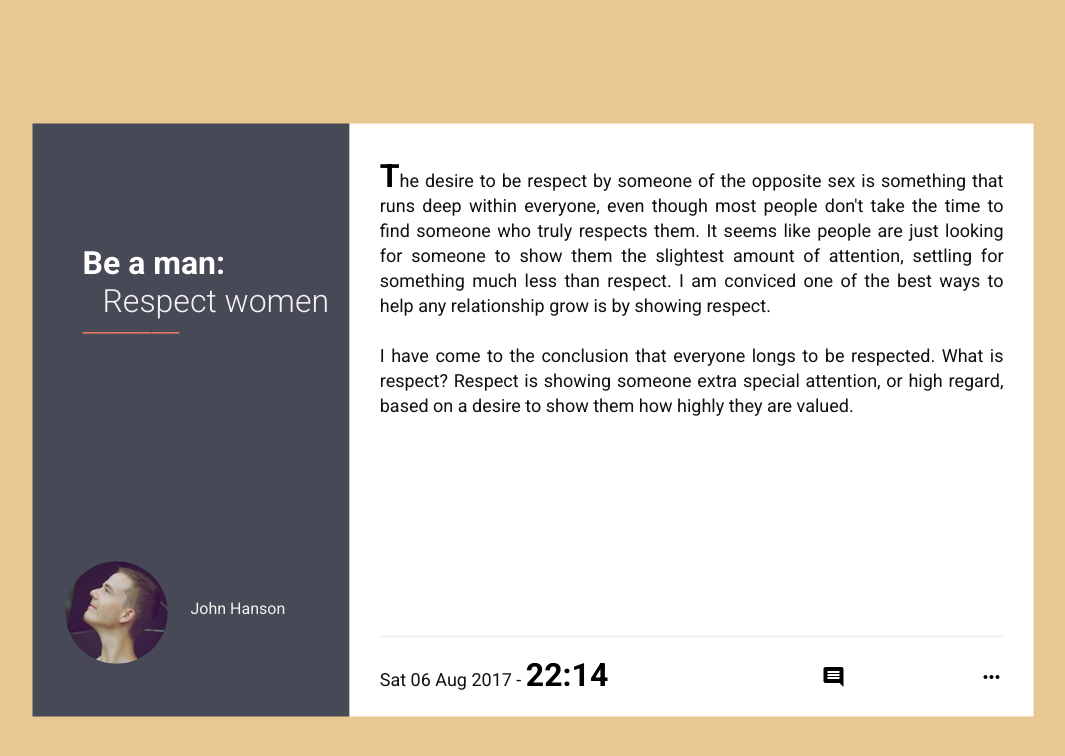
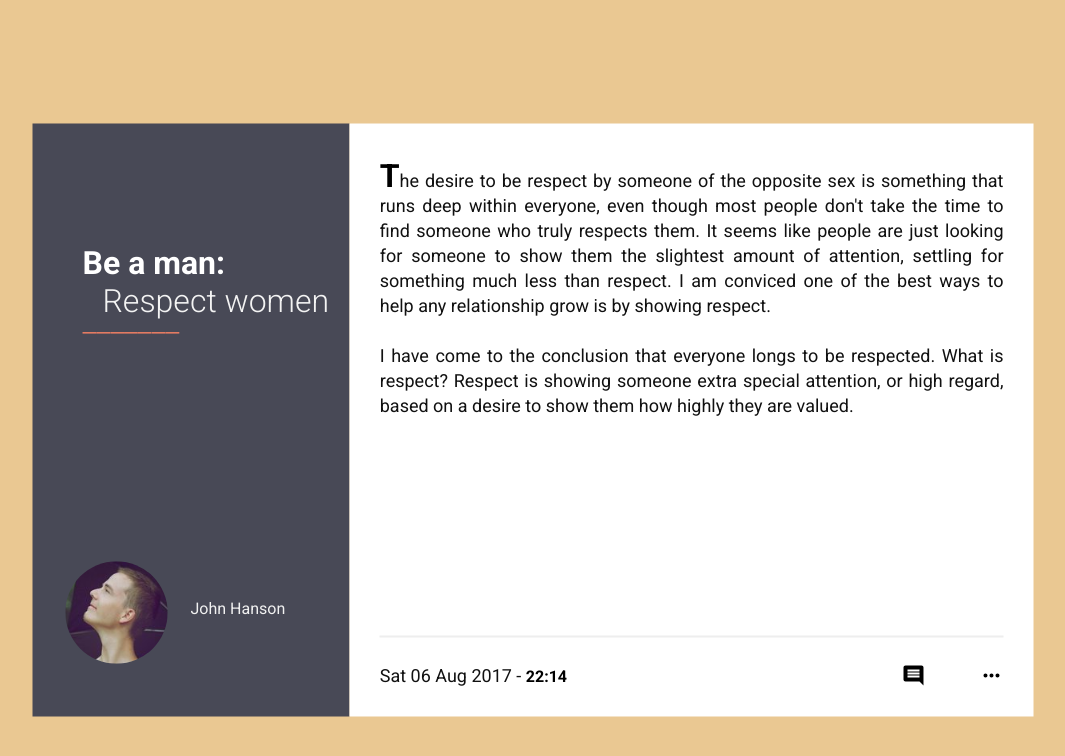
Before and after one commit to PoorlyDefinedBehaviour/frontloops, a plain HTML site: page step7/assets/index.html in a window 1280 px wide. Shown: the whole page, without its empty margins (107-1172 px from the left). Drawn offline with Linux system fonts and the light colour scheme.

Commit message:
fixed message icon on desktop

```diff
--- a/step7/assets/styles.css
+++ b/step7/assets/styles.css
@@ -168,4 +168,12 @@
     display: flex;
     margin-top: 35%;
   }
+
+  .footer span{
+    font-size: 16px;
+  }
+
+  .comment-image {
+    margin-left: 200px;
+  }
 }
```
